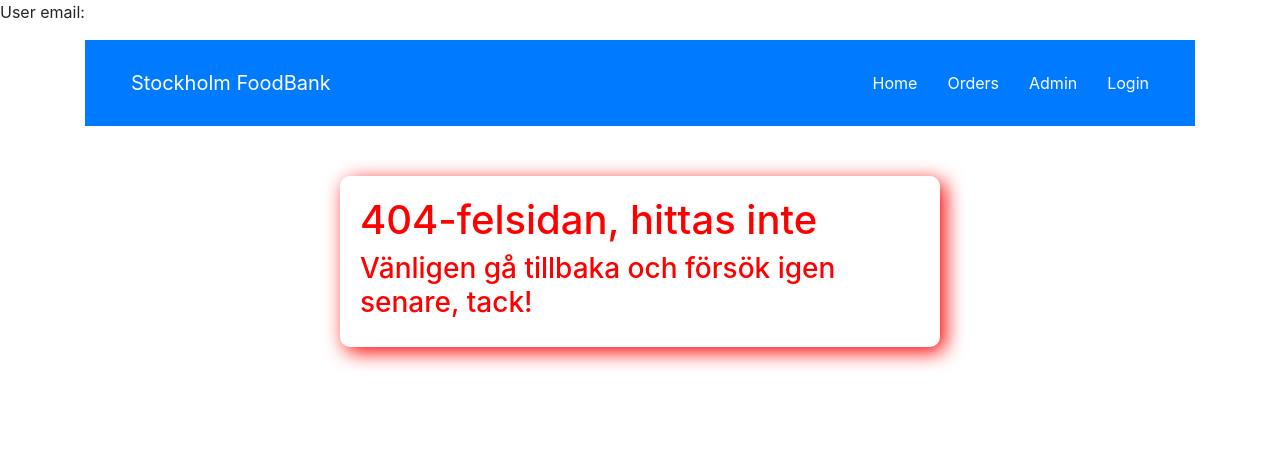
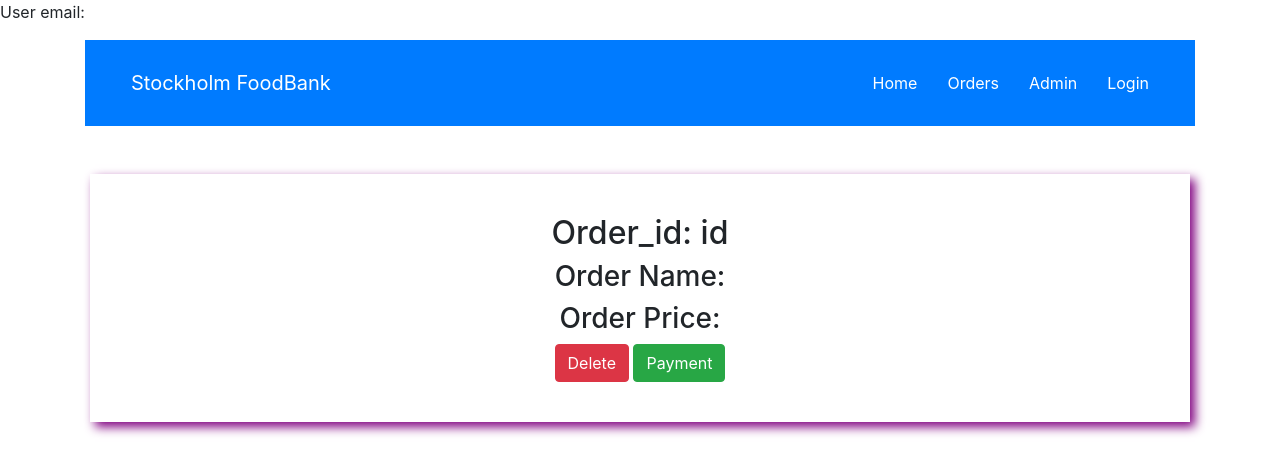
Before and after one commit to khalid0132/food-shop, a React (Create React App) app: page /orders/id in a window 1280 px wide. Before the commit this address had no page. Shown: the top 474 px of the page. Built offline with nearby package versions, Linux system fonts and the light colour scheme.

Commit message:
few extra commited

```diff
--- a/src/App.js
+++ b/src/App.js
@@ -15,6 +15,7 @@ import Login from './components/Login/Login';
 import Admin from './components/Admin/Admin';
 import PrivateRoute from './components/PrivateRoute/PrivateRoute';
 import NoMatch from './components/NoMatch/NoMatch';
+import Orders from './components/Orders/Orders';
 // import Admin from './components/Admin/Admin;
 export const UserContext = createContext();
 
@@ -35,9 +36,9 @@ function App() {
             <Login />
           </Route>
 
-          {/* <Route path="/foods/:_id">
-            <Checkout></Checkout>
-          </Route> */}
+          <Route path="/orders/:_id">
+            <Orders></Orders>
+          </Route>
           <Route path="/admin">
             <Admin />
           </Route>
--- a/src/components/Admin/Admin.js
+++ b/src/components/Admin/Admin.js
@@ -62,9 +62,9 @@ const Admin = () => {
             <Container>
             <Row>
                 <Col className="col-md-3 product-design mt-5 pt-5">
-                    <h5 className="pb-3" style={{cursor: 'pointer'}}>Manage Product</h5>
-                    <h5 className="pb-3" onClick={handleAdmin} style={{cursor: 'pointer'}}>Add Product</h5>
-                    <h5 className="pb-3" style={{cursor: 'pointer'}}>Edit Product</h5>
+                    <h5 className="pb-3" style={{cursor: 'pointer'}}>Manage Product</h5><hr></hr>
+                    <h5 className="pb-3" onClick={handleAdmin} style={{cursor: 'pointer'}}>Add Product</h5><hr></hr>
+                    <h5 className="pb-3" style={{cursor: 'pointer'}}>Edit Product</h5><hr></hr>
                 </Col>
                 <Col className="col-md-9 mt-5">
                   <div className="admin-form">
--- a/src/components/Checkout/Checkout.js
+++ b/src/components/Checkout/Checkout.js
@@ -1,6 +1,6 @@
-import { Button } from 'bootstrap';
+// import { Button } from 'bootstrap';
 import React, { useContext, useEffect, useState } from 'react';
-import { Container } from 'react-bootstrap';
+import { Button, Container } from 'react-bootstrap';
 import { useForm } from 'react-hook-form';
 import { useHistory, useParams } from 'react-router';
 import { UserContext } from '../../App';
@@ -49,7 +49,10 @@ const Checkout = () => {
        }
      });
  };
-
+const handleOrder = (_id) =>{
+  console.log('View Order')
+  history.push(`/orders/${_id}`);
+}
        return (
       <Container>
           <div className="App mt-5 admin-form">
@@ -58,7 +61,8 @@ const Checkout = () => {
             <p>Id: {_id}</p>
             <p>Name: {name}</p>
             <p>Price: {price}</p>
-
+            <Button variant="primary" onClick={()=>handleOrder(_id)}>View Orders</Button>{' '}
+            <Button variant="success" onClick={()=>handleOrder(_id)}>Payment</Button>{' '}
         </div>
       </Container>
     );
--- a/src/components/Login/Login.js
+++ b/src/components/Login/Login.js
@@ -6,7 +6,7 @@ import { useState } from 'react';
 import { useHistory, useLocation } from 'react-router';
 import { UserContext } from '../../App';
 import './Login.css'
-import { Container } from 'react-bootstrap';
+import { Button, Container } from 'react-bootstrap';
 
 // firebase.initializeApp(firebaseConfig);
 // firebase.initializeApp(firebaseConfig);
@@ -46,7 +46,8 @@ const Login = () => {
     return (
         <Container >
            <div className="App mt-5 admin-form">
-           <button onClick = {handleGoogleSignIn} > Sign in with google </button>
+           {/* <button onClick = {handleGoogleSignIn} > Sign in with google </button> */}
+           <Button variant="success" onClick={handleGoogleSignIn}>Sign in with google </Button>{' '}
             <p>E-mail: {email}</p>
            </div>
         </Container>
--- /dev/null
+++ b/src/components/Orders/Orders.js
@@ -0,0 +1,26 @@
+
+import React from 'react';
+import { Button } from 'react-bootstrap';
+import { Container } from 'react-bootstrap';
+import { useParams } from 'react-router';
+
+const Orders = () => {
+    const {_id, name, price} = useParams();
+
+    const handleDelete = () => {
+        console.log('Delete the product');
+    }
+    return (
+      <Container>
+            <div className="App mt-5 admin-form">
+            <h2>Order_id: {_id}</h2>
+            <h3>Order Name: {name}</h3>
+            <h3>Order Price: {price}</h3>
+            <Button variant="danger" onClick={handleDelete}>Delete </Button>{' '}
+            <Button variant="success" >Payment </Button>{' '}
+        </div>
+      </Container>
+    );
+};
+
+export default Orders;
```
Also changed, not shown: src/components/Orders/Orders.css (added), 1 other file (tests, documents, lock files or other folders).
